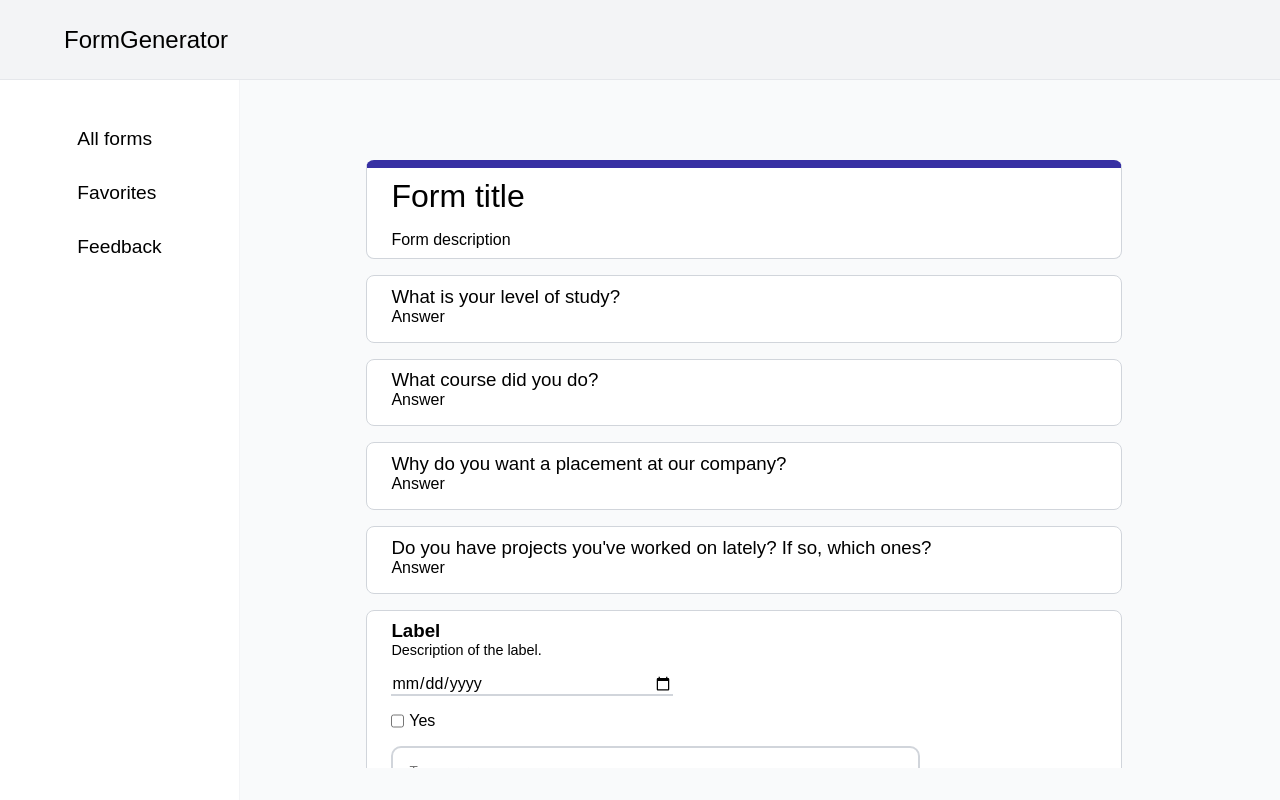
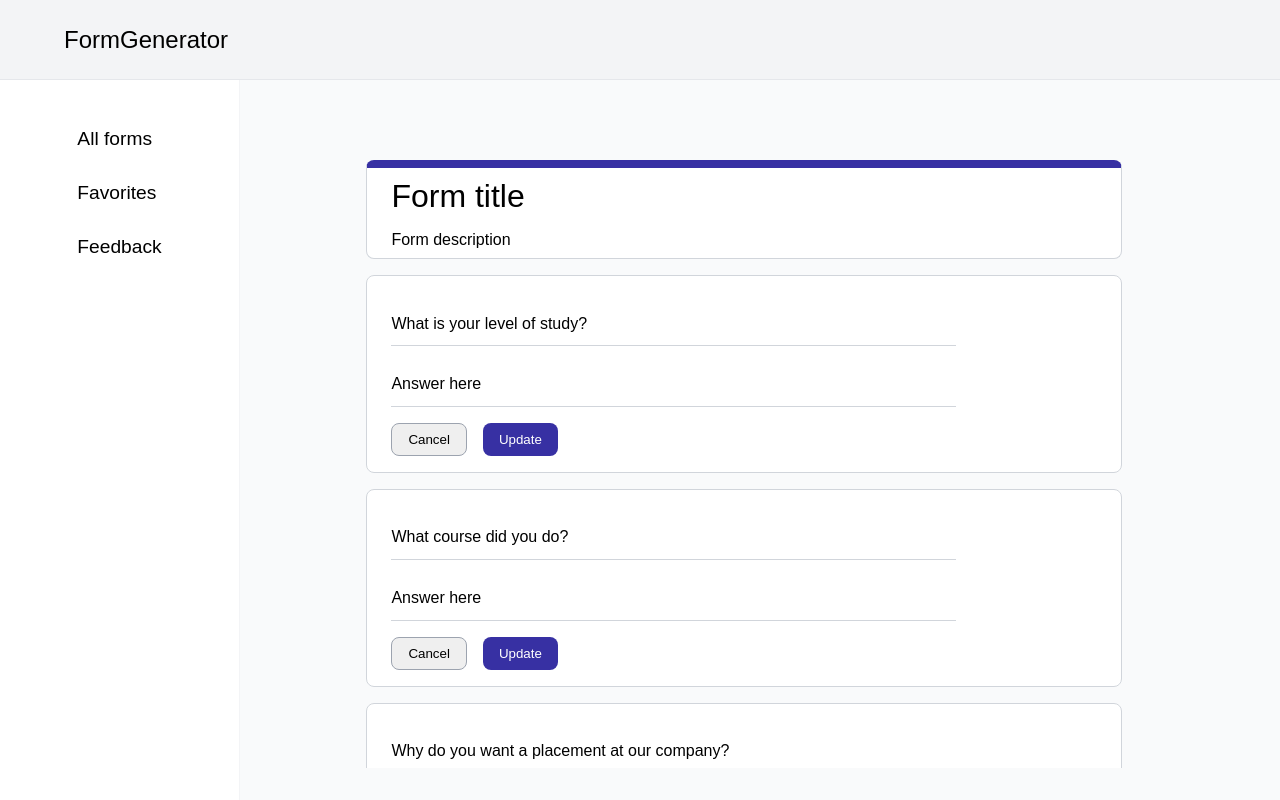
Before and after one commit to kennedy-muhumuza/form-generator, a React (Vite) app: page /create-form in a window 1280 px wide. Built offline with nearby package versions, Linux system fonts and the light colour scheme.

Commit message:
set field item active status

```diff
--- a/src/data/form-data.ts
+++ b/src/data/form-data.ts
@@ -12,7 +12,7 @@ export const formData = [
         fieldId: uuidv4(),
         question: "What is your level of study?",
         status: "short answer",
-        answer:"",
+        answer:"Answer here",
         required: true,
         imageUrl: "",
       },
@@ -20,7 +20,7 @@ export const formData = [
         fieldId: uuidv4(),
         question: "What course did you do?",
         status: "short answer",
-        answer:"",
+        answer:"Answer here",
         required: true,
         imageUrl: "",
       },
@@ -28,7 +28,7 @@ export const formData = [
         fieldId: uuidv4(),
         question: "Why do you want a placement at our company?",
         status: "short answer",
-        answer:"",
+        answer:"Answer here",
         required: true,
         imageUrl: "",
       },
@@ -36,7 +36,7 @@ export const formData = [
         fieldId: uuidv4(),
         question: "Do you have projects you've worked on lately? If so, which ones?",
         status: "short answer",
-        answer:"",
+        answer:"Answer here",
         required: true,
         imageUrl: "",
       }
--- a/src/pages/generated-forms/GeneratedForm.tsx
+++ b/src/pages/generated-forms/GeneratedForm.tsx
@@ -12,7 +12,6 @@ interface Field {
   imageUrl: string;
   fieldId: string;
 }
-
 interface Props {
   id: string;
   formTitle: string;
@@ -20,27 +19,33 @@ interface Props {
   fields: Field[];
 }
 
-
-
 export const GeneratedForm: React.FC<Props[]> = () => {
   const [title, setTitle] = useState<string>(formData[0].formTitle);
   const [description, setDescription] = useState<string>(formData[0].formDescription);
   const [forms, setForms] = useState<Props[]>(formData);
   const [fields, setFields] = useState<Field[]>(formData[0].fields);
   const [activeFormTitleStatus, setActiveFormTitleStatus] = useState<boolean>(true);
-  const [activeFormItemStatus, setActiveFormItemStatus] = useState<boolean>(true);
+  const [activeFormItemStatus, setActiveFormItemStatus] = useState<boolean>(false);
+  const [activeItemIndex, setActiveItemIndex]=useState<number>()
 
-
-  const handleFormItemStatus=(status: boolean)=>{
-    setActiveFormItemStatus(status)
+  const handleFormItemStatus=(status: boolean, index:number)=>{
+    if(activeItemIndex===index){
+      setActiveFormItemStatus(status)
+    }
   }
   const handleTitleChange = (event: ChangeEvent<HTMLInputElement>) => {
     setTitle(event.target.value);
   };
 
-  const handleFieldChange =(eventChange: ChangeEvent<HTMLInputElement>, index:number)=>{
+  const handleFieldChange =(eventChange: ChangeEvent<HTMLInputElement>, index:number, status: string)=>{
     const inputData = [...fields]
-    inputData[index].answer = eventChange.target.value;
+    // const {question, answer} = inputData[index];
+    if(status==="question"){
+      inputData[index].question=eventChange.target.value;
+    }
+    if(status==="answer"){
+      inputData[index].answer=eventChange.target.value;
+    }
     setFields(inputData)
   }
 
@@ -91,28 +96,28 @@ export const GeneratedForm: React.FC<Props[]> = () => {
       </div>
 
       {fields.map((item, index) => (
-        <div key={index} className={styles["field-input-container"]} onClick={()=>handleFormItemStatus(false)}>
-          {activeFormItemStatus?
+        <div key={index} className={styles["field-input-container"]} onClick={()=>handleFormItemStatus(false, index)}>
+          {activeFormItemStatus && activeItemIndex===index ?
           <>
           <h3 className={styles["page-title-item-heading"]}>{item.question}</h3>
-          <p>Answer</p>
+          <p>{item.answer}</p>
           </>:
           <>
               <input
                 type="text"
                 value={item.question}
-                onChange={(e)=>handleFieldChange(e, index)}
+                onChange={(e)=>handleFieldChange(e, index, "question")}
                 className={styles["input-edit"]}
               />
               <input
                 type="text"
-                value="answer"
-                onChange={(e)=>handleFieldChange(e, index)}
+                value={item.answer}
+                onChange={(e)=>handleFieldChange(e, index, "answer")}
                 className={styles["input-edit"]}
               />
                <div className={styles["title-btns"]}>
                 <button className={styles["cancel-btn"]}>Cancel</button>
-                <button className={styles["update-btn"]} onClick={()=>handleFormItemStatus(true)}>Update</button>
+                <button className={styles["update-btn"]} onClick={()=>handleFormItemStatus(true,index)}>Update</button>
               </div>
           </>
         }
```
